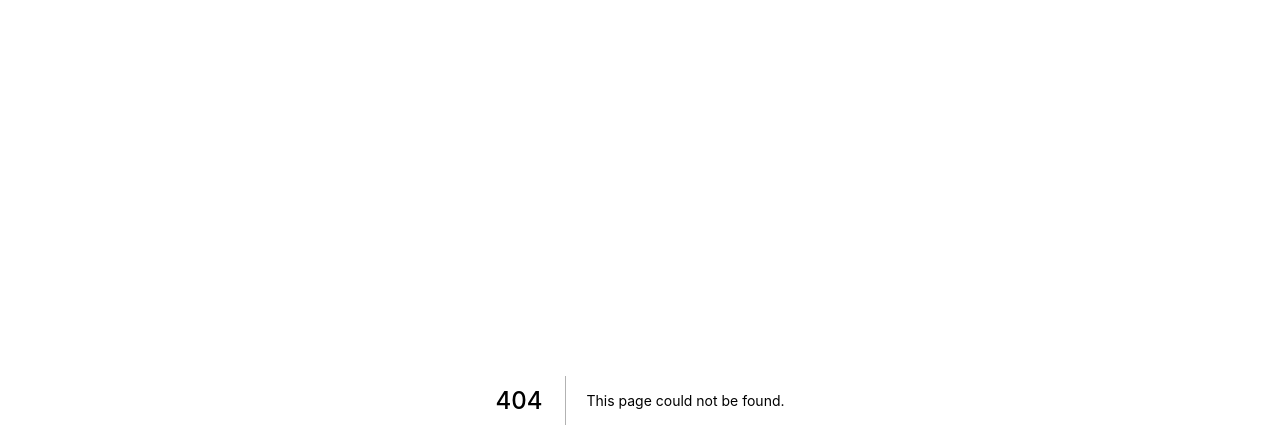
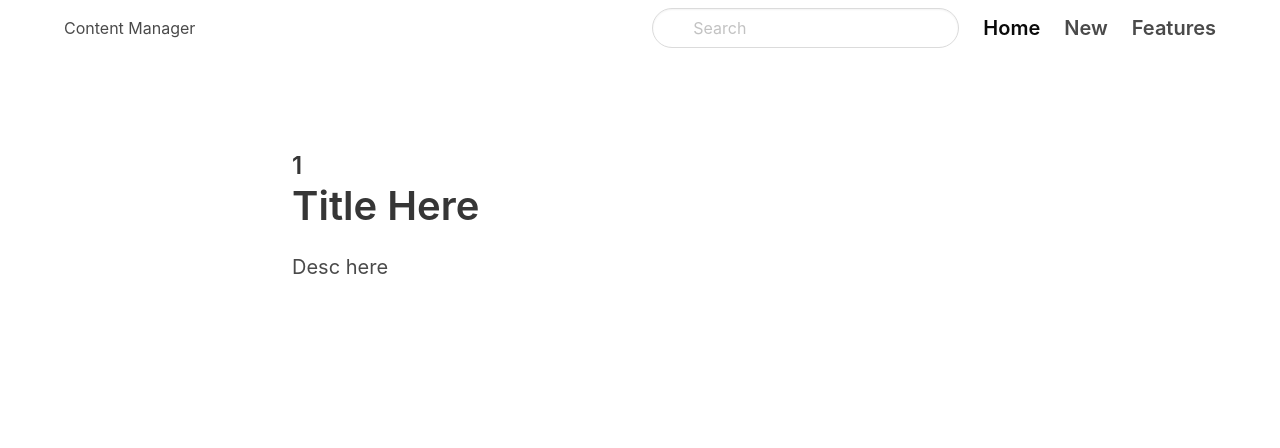
Before and after one commit to erikson-code/ProjetoOne, a Next.js app in the folder movie-app/: page /resources/1 in a window 1280 px wide. Before the commit this address had no page. Shown: the top 448 px of the page. Built offline with nearby package versions, Linux system fonts and the light colour scheme.

Commit message:
Receive in a url the id

```diff
--- /dev/null
+++ b/movie-app/pages/resources/[id].js
@@ -0,0 +1,51 @@
+import NavBar from '../../components/navbar.js'
+
+const ResourceDetail = ({resourceId}) => {
+    return (
+        <>
+        <NavBar></NavBar>
+
+            <section className="hero ">
+                <div className="hero-body">
+                    <div className="container">
+                        <section className="section">
+
+
+                            <div className="columns">
+                                <div className="column is-8 is-offset-2">
+                                    <div className="content is-medium">
+                                        <h2 className="subtitle is-4">{resourceId}</h2>
+                                        <h1 className="title">Title Here</h1>
+                                        <p>Desc here</p>
+                                    </div>
+                                </div>
+                            </div>
+
+
+
+            </section>
+
+                        <div className="is-divider"></div>
+
+
+
+                    </div>
+                </div>
+            </section>
+
+        </>
+
+
+    )
+}
+
+export function getServerSideProps({params}){
+    return{
+        props:{
+            resourceId: params.id
+        }
+
+    }
+}
+
+export default ResourceDetail
```
Also changed, not shown: movie-app/components/ResourseHighLight.js (+9 -7 lines), 1 other file (tests, documents, lock files or other folders).
